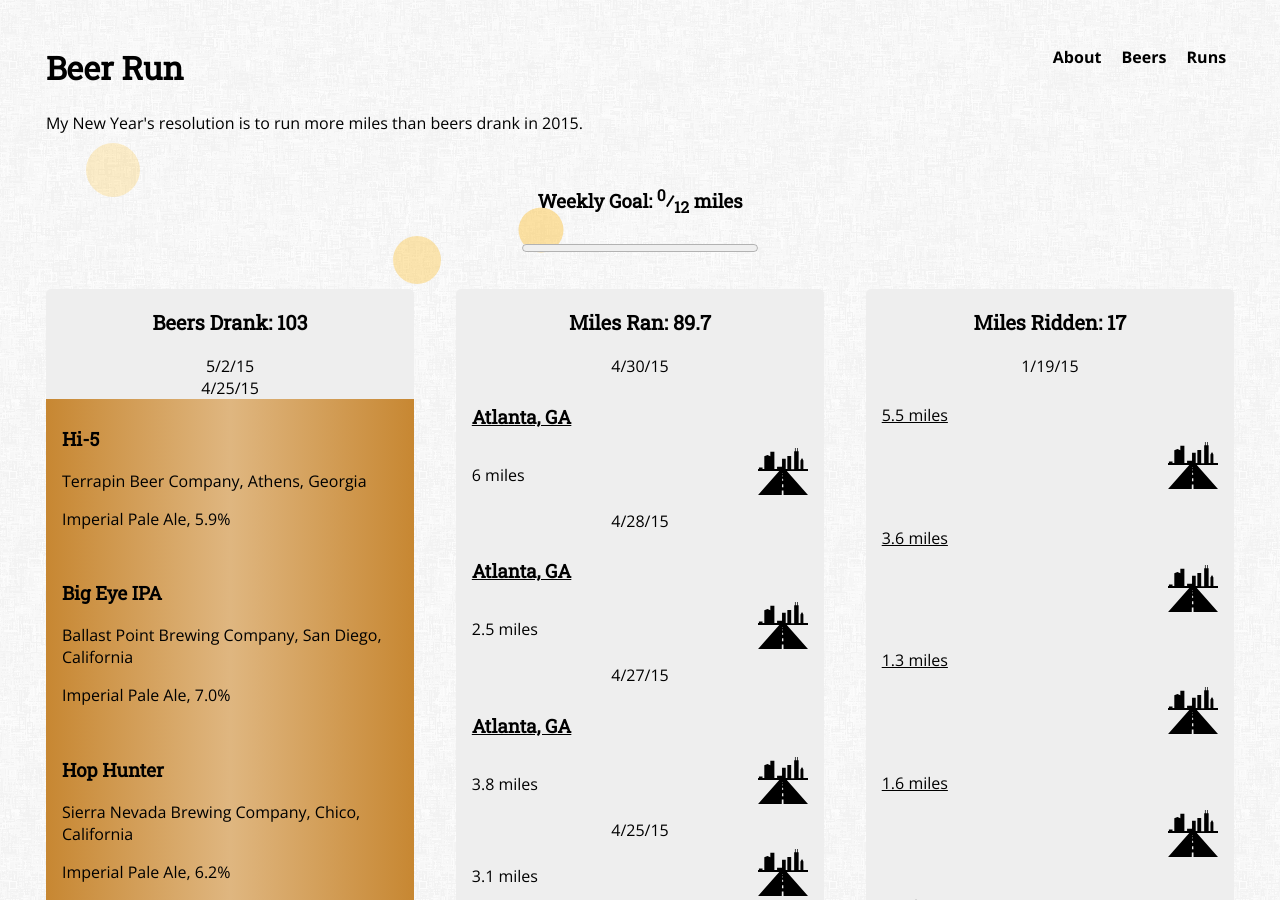
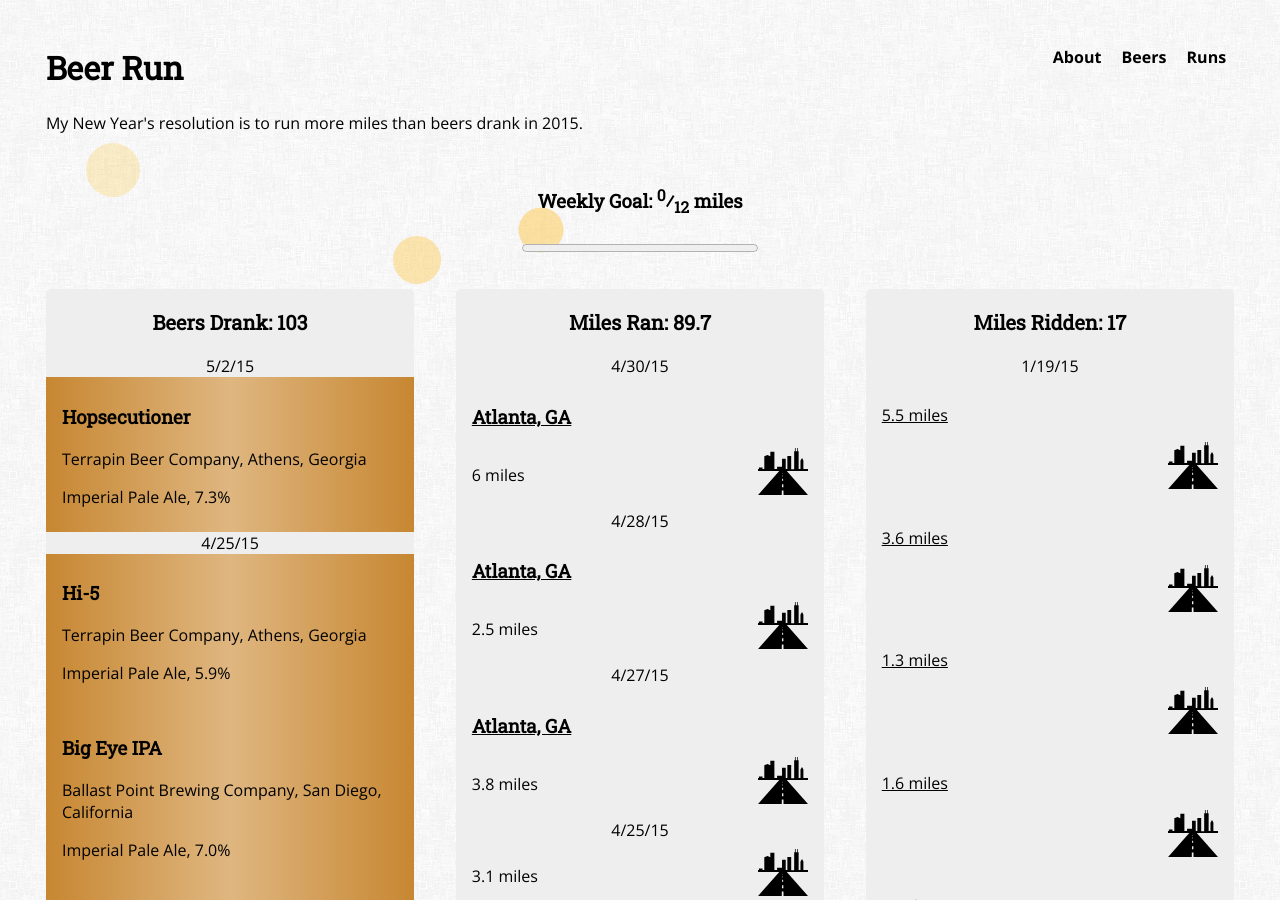
Before and after one commit to rhewitt22/beer-run, a Jekyll site: the page built from index.html, in a window 1280 px wide and 900 px high. Built offline with Jekyll 4.4.1, drawn with Linux system fonts in a browser that asks for light colours; nearby versions of some CDN libraries.

Commit message:
Updated beer-glossary.yml

```diff
--- a/_data/beer-glossary.yml
+++ b/_data/beer-glossary.yml
@@ -1,3 +1,11 @@
+- name: Hopsecutioner
+  brewery: Terrapin Beer Company
+  location:
+    city: Athens
+    state: Georgia
+  style: Imperial Pale Ale
+  abv: 7.3
+
 - name: Hop Hunter
   brewery: Sierra Nevada Brewing Company
   location:
```
